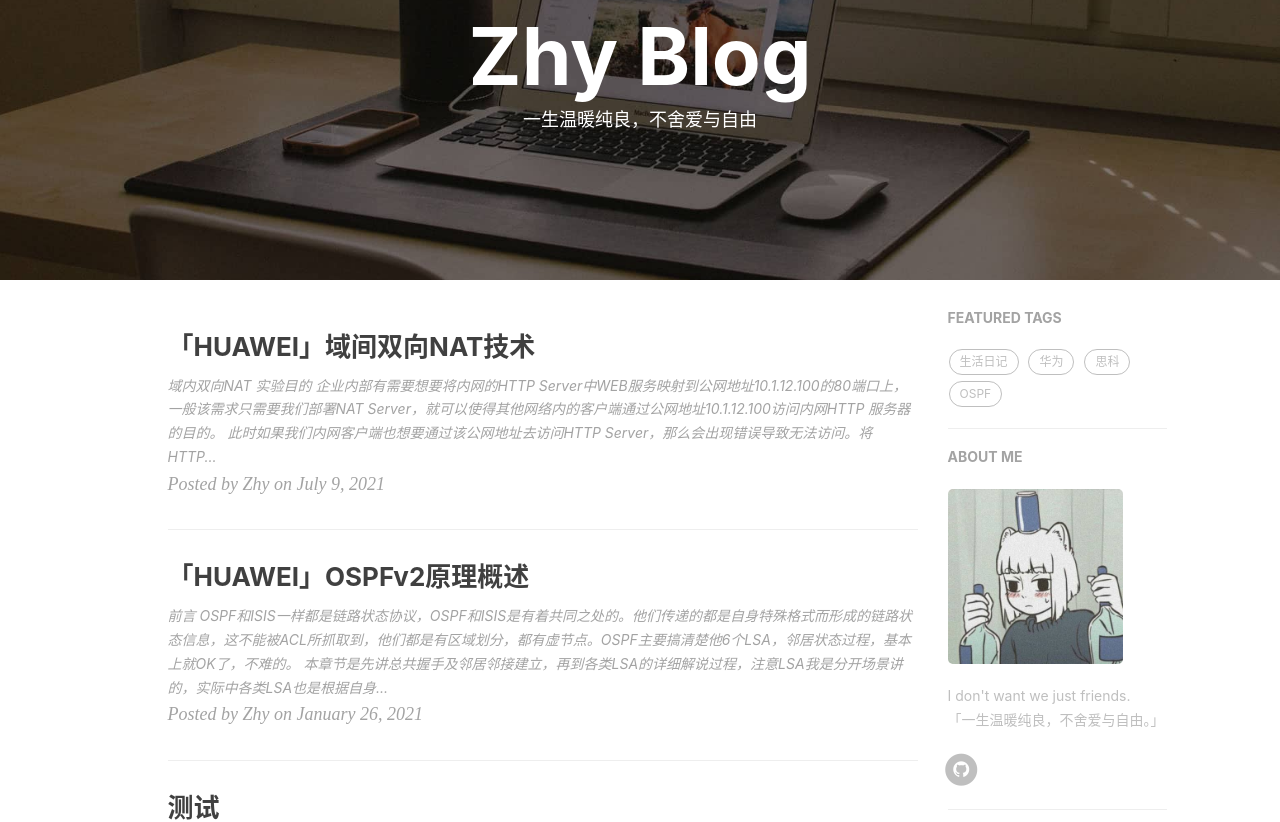
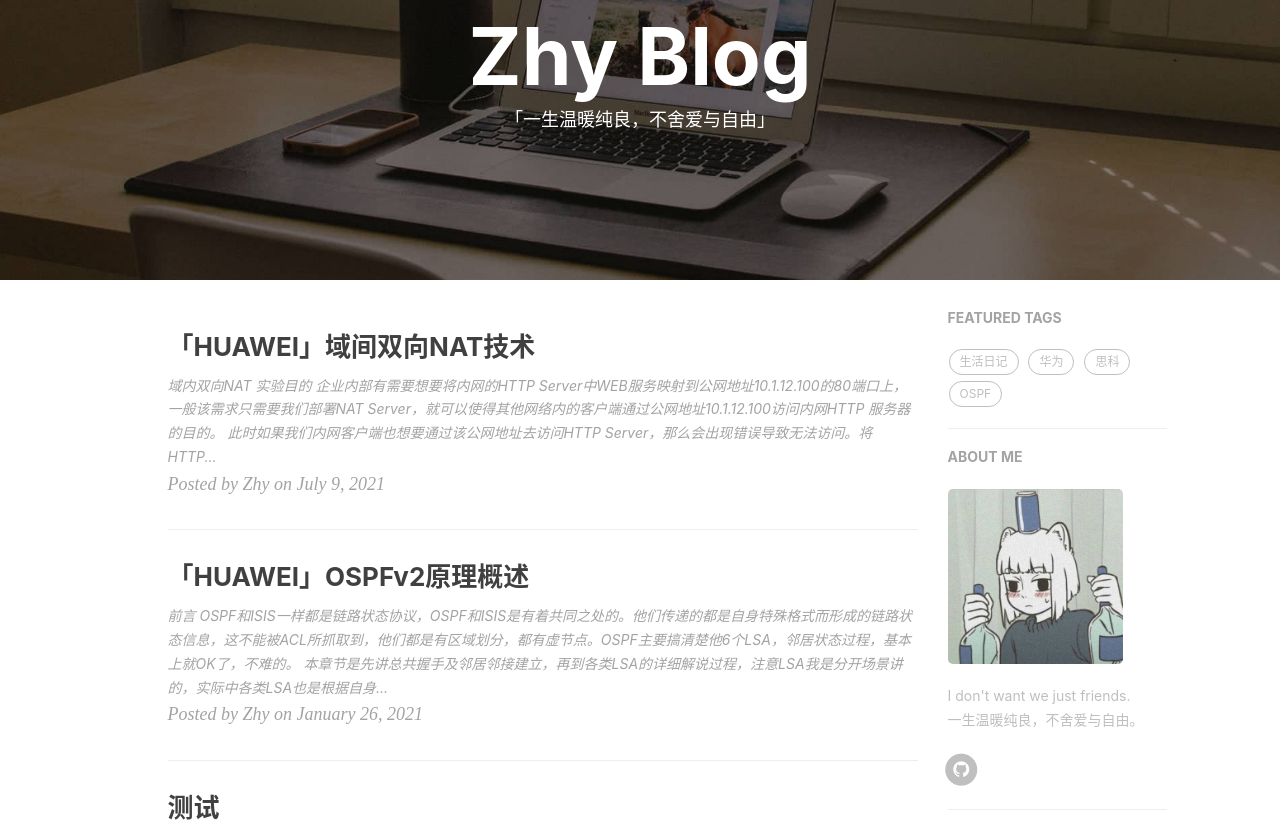
Before and after one commit to SunZhangE/sunzhange.github.io, a Jekyll site: the page built from index.html, in a window 1280 px wide and 1400 px high. Shown: the part 138-960 px from the top of the window. Built offline with Jekyll 4.4.1, drawn with Linux system fonts in a browser that asks for light colours; nearby versions of some CDN libraries; the list of posts is cut into pages by our own code; comment, search, counter and statistics services are not loaded.

Commit message:
常规更新

```diff
--- a/_config.yml
+++ b/_config.yml
@@ -79,7 +79,7 @@ ga_domain: auto
 
 # Sidebar settings
 sidebar: true                           # 是否开启右侧的个人栏
-sidebar-about-description: "I don't want we just friends.<br>「一生温暖纯良，不舍爱与自由。」"
+sidebar-about-description: "I don't want we just friends.<br>一生温暖纯良，不舍爱与自由。"
 sidebar-avatar: /img/Zhy.jpg      # 请使用绝对链接。
 
 
--- a/index.html
+++ b/index.html
@@ -1,6 +1,6 @@
 ---
 layout: page
-description: "一生温暖纯良，不舍爱与自由"
+description: "「一生温暖纯良，不舍爱与自由」"
 ---
 
 {% for post in paginator.posts %}
```
